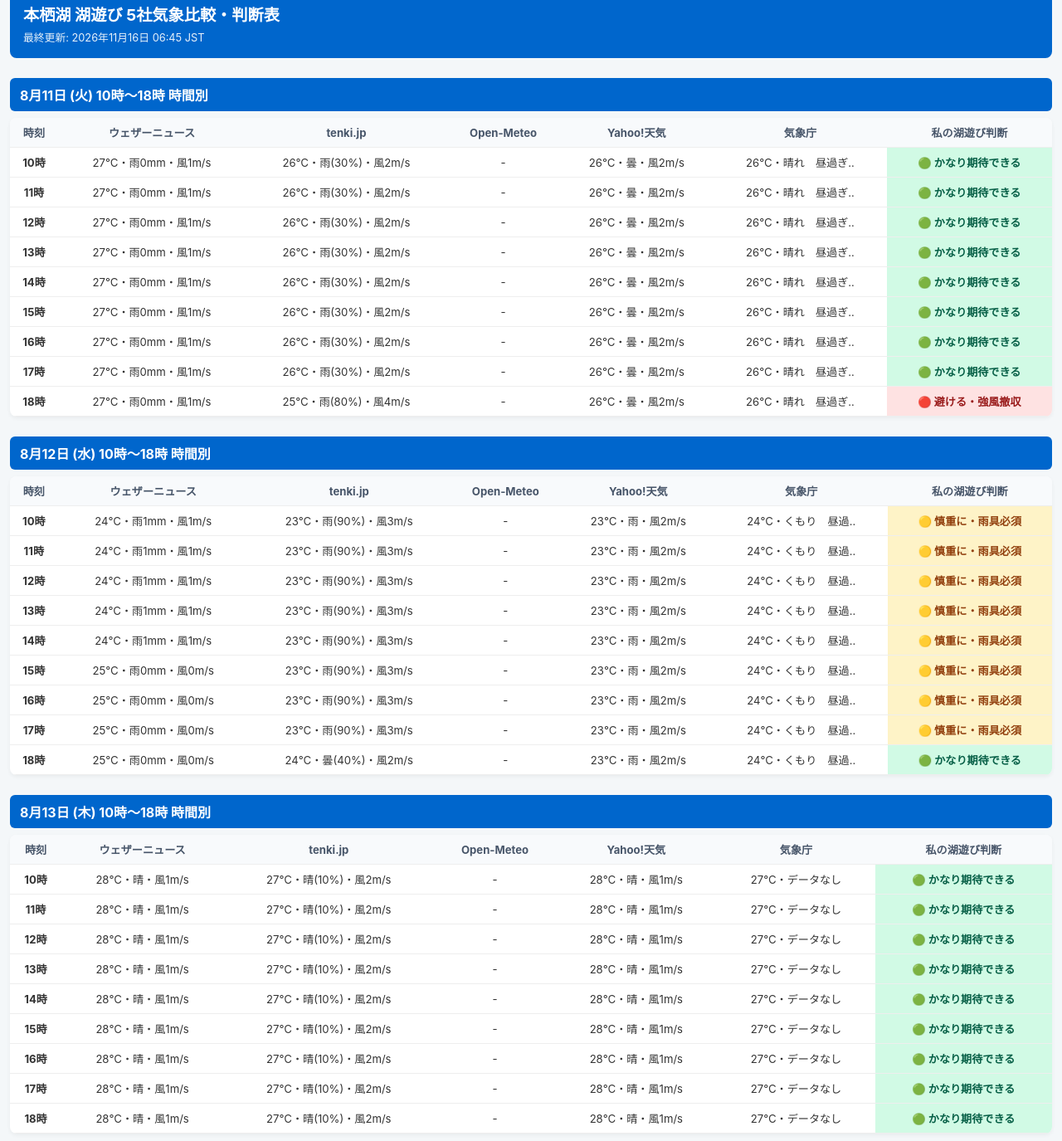
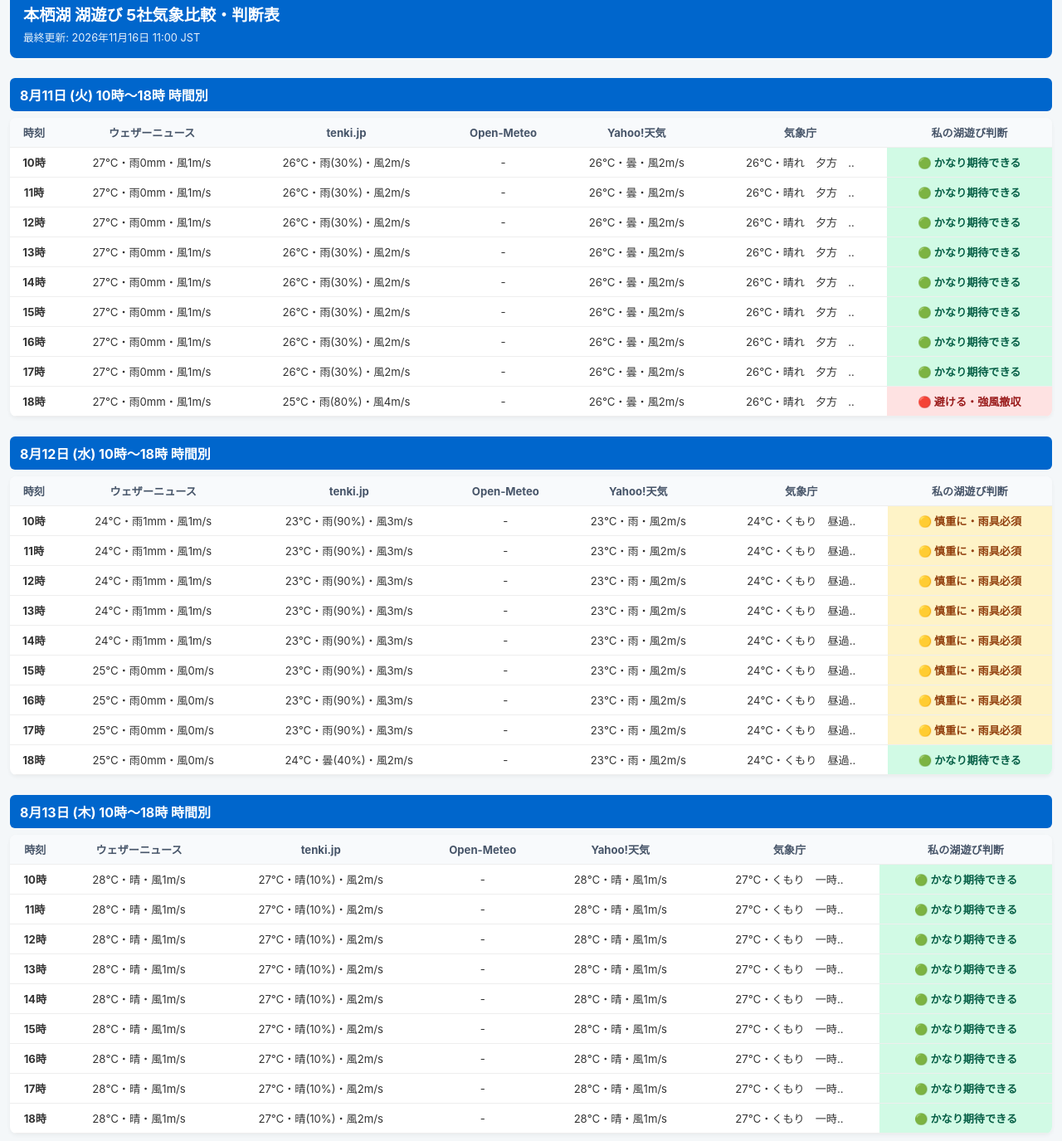
Before and after one commit to f-pi-26/motosuko-weathe, a plain HTML site: page index.html in a window 1280 px wide. Shown: the part 25-1400 px from the top of the page at 83% size. Drawn offline with Linux system fonts and the light colour scheme.

Commit message:
Update weather data

```diff
--- a/index.html
+++ b/index.html
@@ -22,7 +22,7 @@
 <body>
     <header>
         <h1>本栖湖 湖遊び 5社気象比較・判断表</h1>
-        <div class="update">最終更新: 2026年11月16日 06:45 JST</div>
+        <div class="update">最終更新: 2026年11月16日 11:00 JST</div>
     </header>
 
         <div class="date-title">8月11日 (火) 10時〜18時 時間別</div>
@@ -47,7 +47,7 @@
                     <td>26℃・雨(30%)・風2m/s</td>
                     <td>-</td>
                     <td>26℃・曇・風2m/s</td>
-                    <td>26℃・晴れ　昼過ぎ..</td>
+                    <td>26℃・晴れ　夕方　..</td>
                     <td class="status-green">🟢 かなり期待できる</td>
                 </tr>
 
@@ -57,7 +57,7 @@
                     <td>26℃・雨(30%)・風2m/s</td>
                     <td>-</td>
                     <td>26℃・曇・風2m/s</td>
-                    <td>26℃・晴れ　昼過ぎ..</td>
+                    <td>26℃・晴れ　夕方　..</td>
                     <td class="status-green">🟢 かなり期待できる</td>
                 </tr>
 
@@ -67,7 +67,7 @@
                     <td>26℃・雨(30%)・風2m/s</td>
                     <td>-</td>
                     <td>26℃・曇・風2m/s</td>
-                    <td>26℃・晴れ　昼過ぎ..</td>
+                    <td>26℃・晴れ　夕方　..</td>
                     <td class="status-green">🟢 かなり期待できる</td>
                 </tr>
 
@@ -77,7 +77,7 @@
                     <td>26℃・雨(30%)・風2m/s</td>
                     <td>-</td>
                     <td>26℃・曇・風2m/s</td>
-                    <td>26℃・晴れ　昼過ぎ..</td>
+                    <td>26℃・晴れ　夕方　..</td>
                     <td class="status-green">🟢 かなり期待できる</td>
                 </tr>
 
@@ -87,7 +87,7 @@
                     <td>26℃・雨(30%)・風2m/s</td>
                     <td>-</td>
                     <td>26℃・曇・風2m/s</td>
-                    <td>26℃・晴れ　昼過ぎ..</td>
+                    <td>26℃・晴れ　夕方　..</td>
                     <td class="status-green">🟢 かなり期待できる</td>
                 </tr>
 
@@ -97,7 +97,7 @@
                     <td>26℃・雨(30%)・風2m/s</td>
                     <td>-</td>
                     <td>26℃・曇・風2m/s</td>
-                    <td>26℃・晴れ　昼過ぎ..</td>
+                    <td>26℃・晴れ　夕方　..</td>
                     <td class="status-green">🟢 かなり期待できる</td>
                 </tr>
 
@@ -107,7 +107,7 @@
                     <td>26℃・雨(30%)・風2m/s</td>
                     <td>-</td>
                     <td>26℃・曇・風2m/s</td>
-                    <td>26℃・晴れ　昼過ぎ..</td>
+                    <td>26℃・晴れ　夕方　..</td>
                     <td class="status-green">🟢 かなり期待できる</td>
                 </tr>
 
@@ -117,7 +117,7 @@
                     <td>26℃・雨(30%)・風2m/s</td>
                     <td>-</td>
                     <td>26℃・曇・風2m/s</td>
-                    <td>26℃・晴れ　昼過ぎ..</td>
+                    <td>26℃・晴れ　夕方　..</td>
                     <td class="status-green">🟢 かなり期待できる</td>
                 </tr>
 
@@ -127,7 +127,7 @@
                     <td>25℃・雨(80%)・風4m/s</td>
                     <td>-</td>
                     <td>26℃・曇・風2m/s</td>
-                    <td>26℃・晴れ　昼過ぎ..</td>
+                    <td>26℃・晴れ　夕方　..</td>
                     <td class="status-red">🔴 避ける・強風撤収</td>
                 </tr>
             </tbody></table></div>
@@ -259,7 +259,7 @@
                     <td>27℃・晴(10%)・風2m/s</td>
                     <td>-</td>
                     <td>28℃・晴・風1m/s</td>
-                    <td>27℃・データなし</td>
+                    <td>27℃・くもり　一時..</td>
                     <td class="status-green">🟢 かなり期待できる</td>
                 </tr>
 
@@ -269,7 +269,7 @@
                     <td>27℃・晴(10%)・風2m/s</td>
                     <td>-</td>
                     <td>28℃・晴・風1m/s</td>
-                    <td>27℃・データなし</td>
+                    <td>27℃・くもり　一時..</td>
                     <td class="status-green">🟢 かなり期待できる</td>
                 </tr>
 
@@ -279,7 +279,7 @@
                     <td>27℃・晴(10%)・風2m/s</td>
                     <td>-</td>
                     <td>28℃・晴・風1m/s</td>
-                    <td>27℃・データなし</td>
+                    <td>27℃・くもり　一時..</td>
                     <td class="status-green">🟢 かなり期待できる</td>
                 </tr>
 
@@ -289,7 +289,7 @@
                     <td>27℃・晴(10%)・風2m/s</td>
                     <td>-</td>
                     <td>28℃・晴・風1m/s</td>
-                    <td>27℃・データなし</td>
+                    <td>27℃・くもり　一時..</td>
                     <td class="status-green">🟢 かなり期待できる</td>
                 </tr>
 
@@ -299,7 +299,7 @@
                     <td>27℃・晴(10%)・風2m/s</td>
                     <td>-</td>
                     <td>28℃・晴・風1m/s</td>
-                    <td>27℃・データなし</td>
+                    <td>27℃・くもり　一時..</td>
                     <td class="status-green">🟢 かなり期待できる</td>
                 </tr>
 
@@ -309,7 +309,7 @@
                     <td>27℃・晴(10%)・風2m/s</td>
                     <td>-</td>
                     <td>28℃・晴・風1m/s</td>
-                    <td>27℃・データなし</td>
+                    <td>27℃・くもり　一時..</td>
                     <td class="status-green">🟢 かなり期待できる</td>
                 </tr>
 
@@ -319,7 +319,7 @@
                     <td>27℃・晴(10%)・風2m/s</td>
                     <td>-</td>
                     <td>28℃・晴・風1m/s</td>
-                    <td>27℃・データなし</td>
+                    <td>27℃・くもり　一時..</td>
                     <td class="status-green">🟢 かなり期待できる</td>
                 </tr>
 
@@ -329,7 +329,7 @@
                     <td>27℃・晴(10%)・風2m/s</td>
                     <td>-</td>
                     <td>28℃・晴・風1m/s</td>
-                    <td>27℃・データなし</td>
+                    <td>27℃・くもり　一時..</td>
                     <td class="status-green">🟢 かなり期待できる</td>
                 </tr>
 
@@ -339,7 +339,7 @@
                     <td>27℃・晴(10%)・風2m/s</td>
                     <td>-</td>
                     <td>28℃・晴・風1m/s</td>
-                    <td>27℃・データなし</td>
+                    <td>27℃・くもり　一時..</td>
                     <td class="status-green">🟢 かなり期待できる</td>
                 </tr>
             </tbody></table></div></body></html>
```
